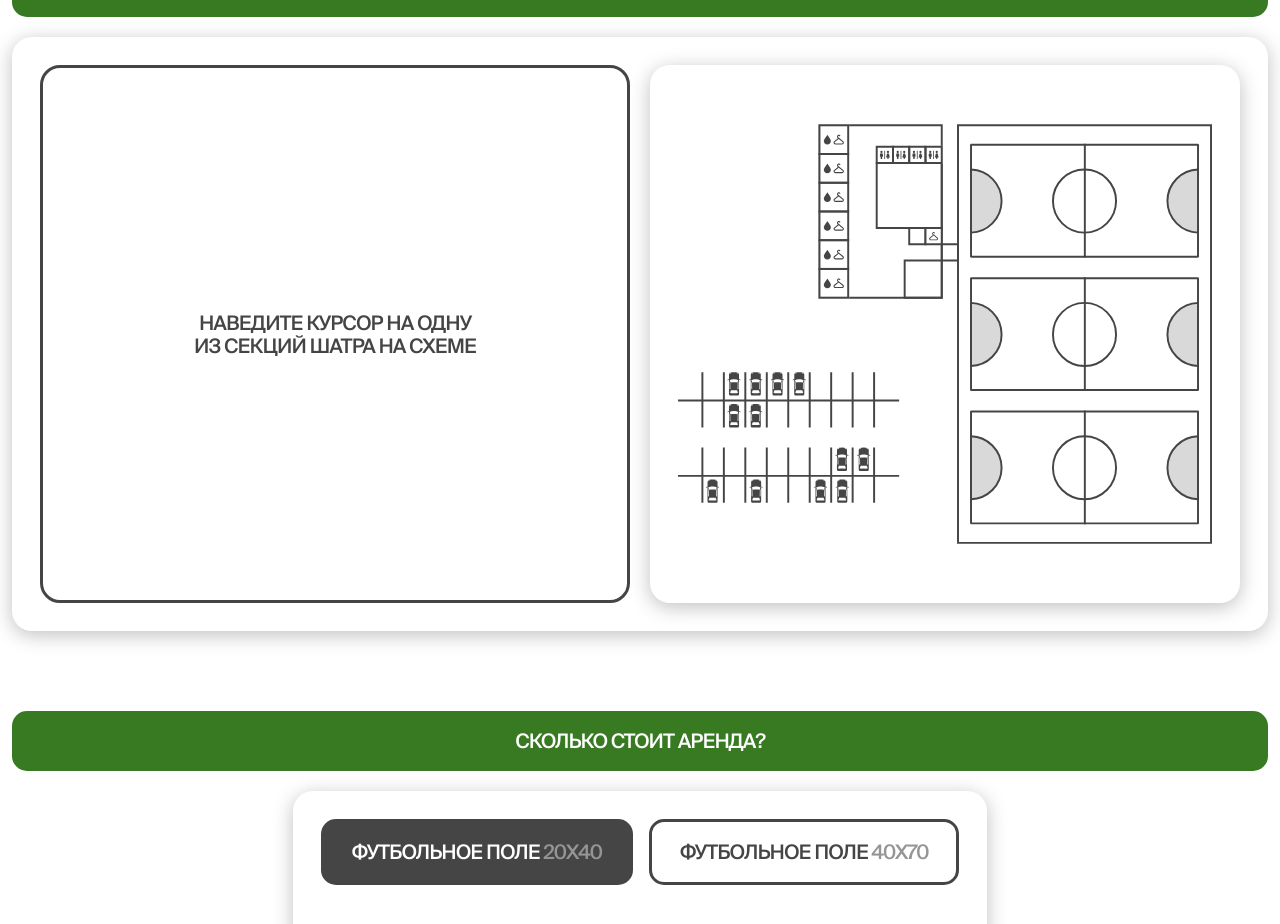
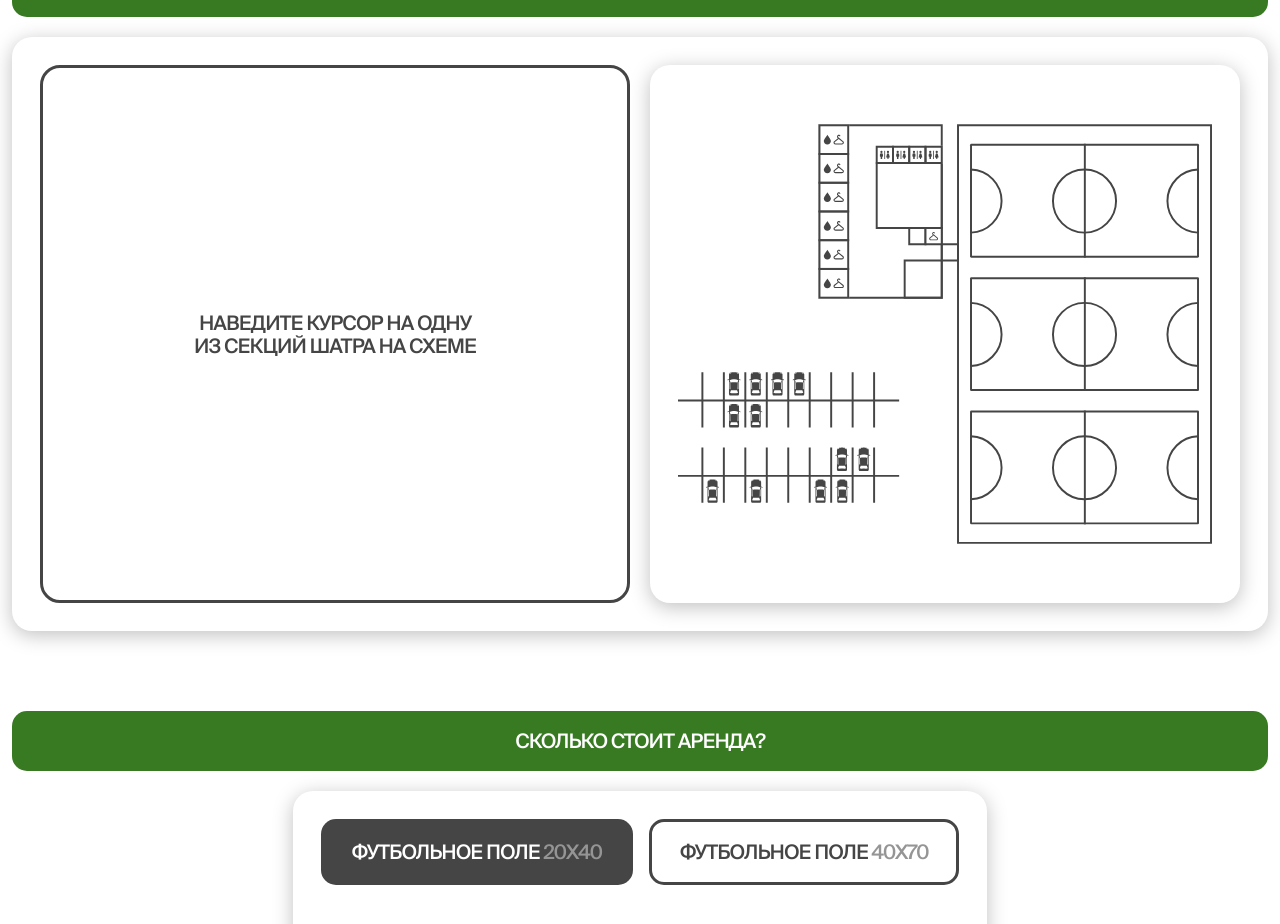
Before and after one commit to mbozhik/murino, a Next.js app: page / in a window 1280 px wide. Shown: the part 2559-3483 px from the top of the page. Built offline with nearby package versions, Linux system fonts and the light colour scheme.

Commit message:
minor edit `svg` schema `colors`

```diff
--- a/src/components/index/Schema.tsx
+++ b/src/components/index/Schema.tsx
@@ -94,8 +94,8 @@ export default function Schema() {
                   <rect width="352" height="175" x="449" y="30.5" stroke="#454545" strokeWidth="6" mask="url(#path-2-inside-1_3482_3185)" rx="2" />
                   <path id="Rectangle 85" fill="#454545" d="M624 30.5h3v175h-3z" />
                   <circle id="Ellipse 1" cx="625" cy="118.5" r="48.5" stroke="#454545" strokeWidth="3" />
-                  <path id="Ellipse 2" fill="#D9D9D9" stroke="#454545" strokeWidth="3" d="M450.5 70.023a48.498 48.498 0 0 1 47 48.477 48.512 48.512 0 0 1-14.205 34.295 48.512 48.512 0 0 1-32.795 14.182V70.023Z" />
-                  <path id="Ellipse 3" fill="#D9D9D9" stroke="#454545" strokeWidth="3" d="M799.5 166.977a48.512 48.512 0 0 1-32.795-14.182A48.512 48.512 0 0 1 752.5 118.5a48.487 48.487 0 0 1 14.205-34.295A48.51 48.51 0 0 1 799.5 70.023v96.954Z" />
+                  <path id="Ellipse 2" stroke="#454545" strokeWidth="3" d="M450.5 70.023a48.498 48.498 0 0 1 47 48.477 48.512 48.512 0 0 1-14.205 34.295 48.512 48.512 0 0 1-32.795 14.182V70.023Z" />
+                  <path id="Ellipse 3" stroke="#454545" strokeWidth="3" d="M799.5 166.977a48.512 48.512 0 0 1-32.795-14.182A48.512 48.512 0 0 1 752.5 118.5a48.487 48.487 0 0 1 14.205-34.295A48.51 48.51 0 0 1 799.5 70.023v96.954Z" />
                 </g>
                 <g id="Frame 200">
                   <mask id="path-7-inside-2_3482_3185" fill="#fff">
@@ -105,8 +105,8 @@ export default function Schema() {
                   <rect width="352" height="175" x="449" y="235.5" stroke="#454545" strokeWidth="6" mask="url(#path-7-inside-2_3482_3185)" rx="2" />
                   <path id="Rectangle 85_2" fill="#454545" d="M624 235.5h3v175h-3z" />
                   <circle id="Ellipse 1_2" cx="625" cy="323.5" r="48.5" stroke="#454545" strokeWidth="3" />
-                  <path id="Ellipse 2_2" fill="#D9D9D9" stroke="#454545" strokeWidth="3" d="M450.5 275.023a48.512 48.512 0 0 1 32.795 14.182A48.512 48.512 0 0 1 497.5 323.5a48.512 48.512 0 0 1-14.205 34.295 48.512 48.512 0 0 1-32.795 14.182v-96.954Z" />
-                  <path id="Ellipse 3_2" fill="#D9D9D9" stroke="#454545" strokeWidth="3" d="M799.5 371.977a48.512 48.512 0 0 1-32.795-14.182A48.512 48.512 0 0 1 752.5 323.5a48.512 48.512 0 0 1 14.205-34.295 48.512 48.512 0 0 1 32.795-14.182v96.954Z" />
+                  <path id="Ellipse 2_2" stroke="#454545" strokeWidth="3" d="M450.5 275.023a48.512 48.512 0 0 1 32.795 14.182A48.512 48.512 0 0 1 497.5 323.5a48.512 48.512 0 0 1-14.205 34.295 48.512 48.512 0 0 1-32.795 14.182v-96.954Z" />
+                  <path id="Ellipse 3_2" stroke="#454545" strokeWidth="3" d="M799.5 371.977a48.512 48.512 0 0 1-32.795-14.182A48.512 48.512 0 0 1 752.5 323.5a48.512 48.512 0 0 1 14.205-34.295 48.512 48.512 0 0 1 32.795-14.182v96.954Z" />
                 </g>
                 <g id="Frame 201">
                   <mask id="path-12-inside-3_3482_3185" fill="#fff">
@@ -116,8 +116,8 @@ export default function Schema() {
                   <rect width="352" height="175" x="449" y="440.5" stroke="#454545" strokeWidth="6" mask="url(#path-12-inside-3_3482_3185)" rx="2" />
                   <path id="Rectangle 85_3" fill="#454545" d="M624 440.5h3v175h-3z" />
                   <circle id="Ellipse 1_3" cx="625" cy="528.5" r="48.5" stroke="#454545" strokeWidth="3" />
-                  <path id="Ellipse 2_3" fill="#D9D9D9" stroke="#454545" strokeWidth="3" d="M450.5 480.023a48.512 48.512 0 0 1 32.795 14.182A48.512 48.512 0 0 1 497.5 528.5a48.512 48.512 0 0 1-14.205 34.295 48.512 48.512 0 0 1-32.795 14.182v-96.954Z" />
-                  <path id="Ellipse 3_3" fill="#D9D9D9" stroke="#454545" strokeWidth="3" d="M799.5 576.977a48.512 48.512 0 0 1-32.795-14.182A48.512 48.512 0 0 1 752.5 528.5a48.512 48.512 0 0 1 14.205-34.295 48.512 48.512 0 0 1 32.795-14.182v96.954Z" />
+                  <path id="Ellipse 2_3" stroke="#454545" strokeWidth="3" d="M450.5 480.023a48.512 48.512 0 0 1 32.795 14.182A48.512 48.512 0 0 1 497.5 528.5a48.512 48.512 0 0 1-14.205 34.295 48.512 48.512 0 0 1-32.795 14.182v-96.954Z" />
+                  <path id="Ellipse 3_3" stroke="#454545" strokeWidth="3" d="M799.5 576.977a48.512 48.512 0 0 1-32.795-14.182A48.512 48.512 0 0 1 752.5 528.5a48.512 48.512 0 0 1 14.205-34.295 48.512 48.512 0 0 1 32.795-14.182v96.954Z" />
                 </g>
               </g>
               <g id="parking" onMouseEnter={() => handleMouseEnter('parking')} onMouseLeave={handleMouseLeave}>
```
